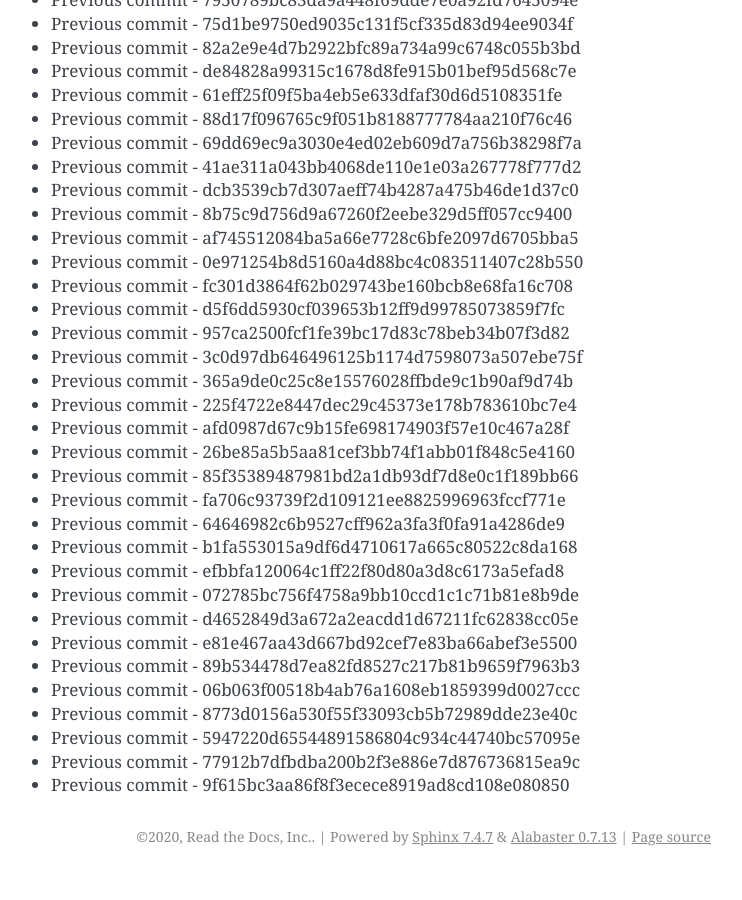
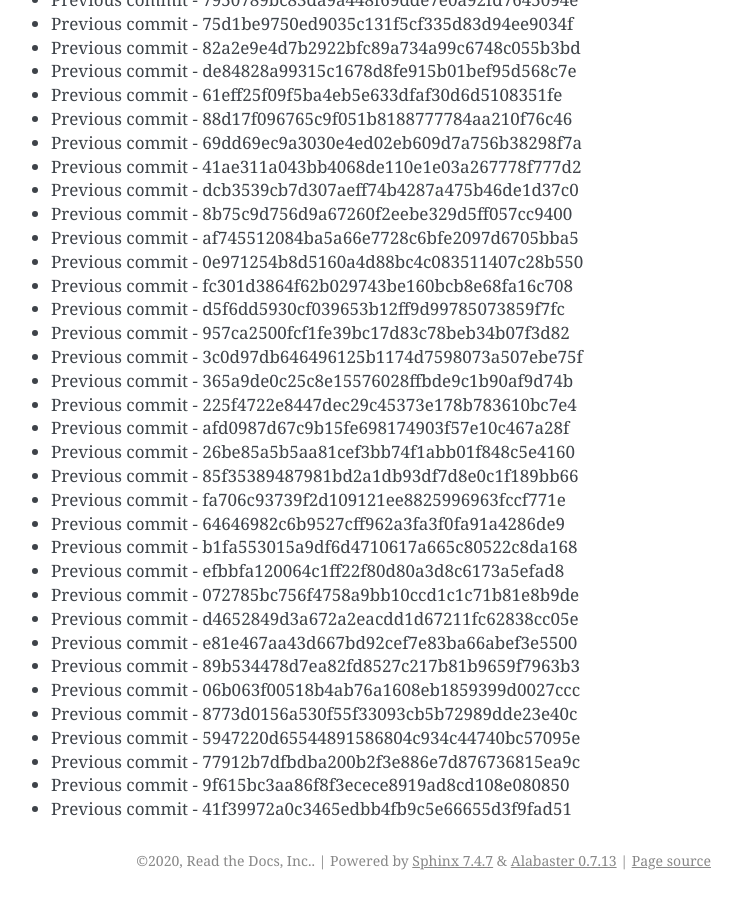
Before and after one commit to readthedocs/rtd-git-stresstest, a Sphinx documentation site: the page built from docs/updates.rst, in a window 1280 px wide and 900 px high, scrolled down 21097 px. Shown: the whole window, without its empty margins (399-1141 px from the left). Built offline with Sphinx 7.4.7, drawn with Linux system fonts in a browser that asks for light colours; before the commit the page ends 21973 px from its top, so only the background shows below that.

Commit message:
Generating commit from previous: 41f39972a0c3465edbb4fb9c5e66655d3f9fad51

```diff
--- a/docs/updates.rst
+++ b/docs/updates.rst
@@ -918,3 +918,4 @@ It can be tested for any performance characteristics.
 * Previous commit - 5947220d65544891586804c934c44740bc57095e
 * Previous commit - 77912b7dfbdba200b2f3e886e7d876736815ea9c
 * Previous commit - 9f615bc3aa86f8f3ecece8919ad8cd108e080850
+* Previous commit - 41f39972a0c3465edbb4fb9c5e66655d3f9fad51
```
